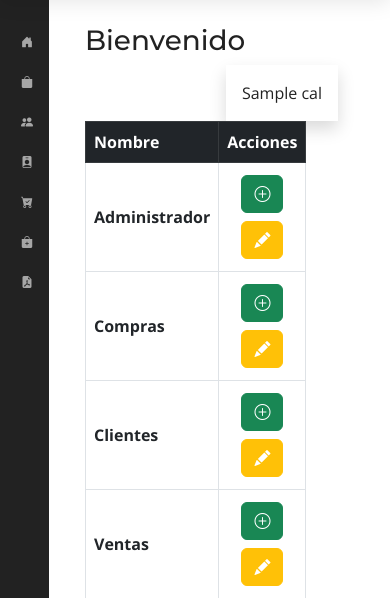
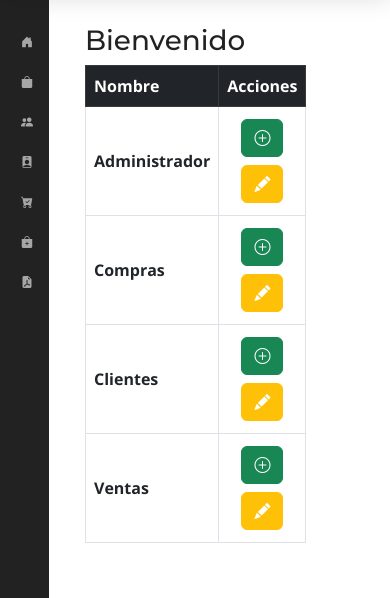
Before and after one commit to marvinortiz22/tekedafash, a Django app: template Administrador/templates/Administrador/index.html in a window 390 px wide. Shown: the part 70-668 px from the top of the page. Run offline with Django 4.2, Linux system fonts and the light colour scheme; the template is opened without the code that fills it: most values are stand-ins (such as "Sample title", 1, 10 or a date in 2020); lists and menus that the app fills with data are empty; some libraries are stand-ins or nearby versions.

Commit message:
Update index.html

```diff
--- a/Administrador/templates/Administrador/index.html
+++ b/Administrador/templates/Administrador/index.html
@@ -2,7 +2,7 @@
 {% block body %}
 <h1>Bienvenido</h1>
 
-<div class="d-inline-block float-end text-center box shadow bg-white p-3 d-md-block">
+<div class="d-inline-block float-end text-center box shadow bg-white p-3 d-none d-md-block">
 
 {{cal|safe}}
 </div>
```
